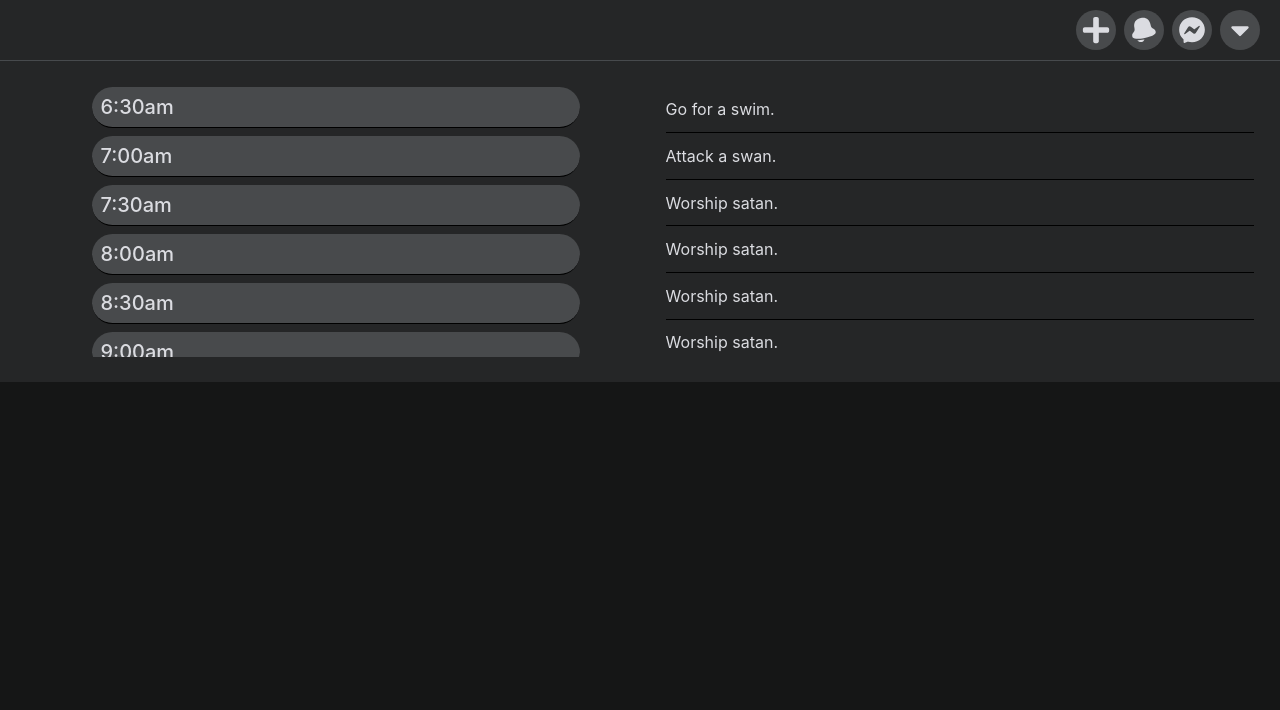
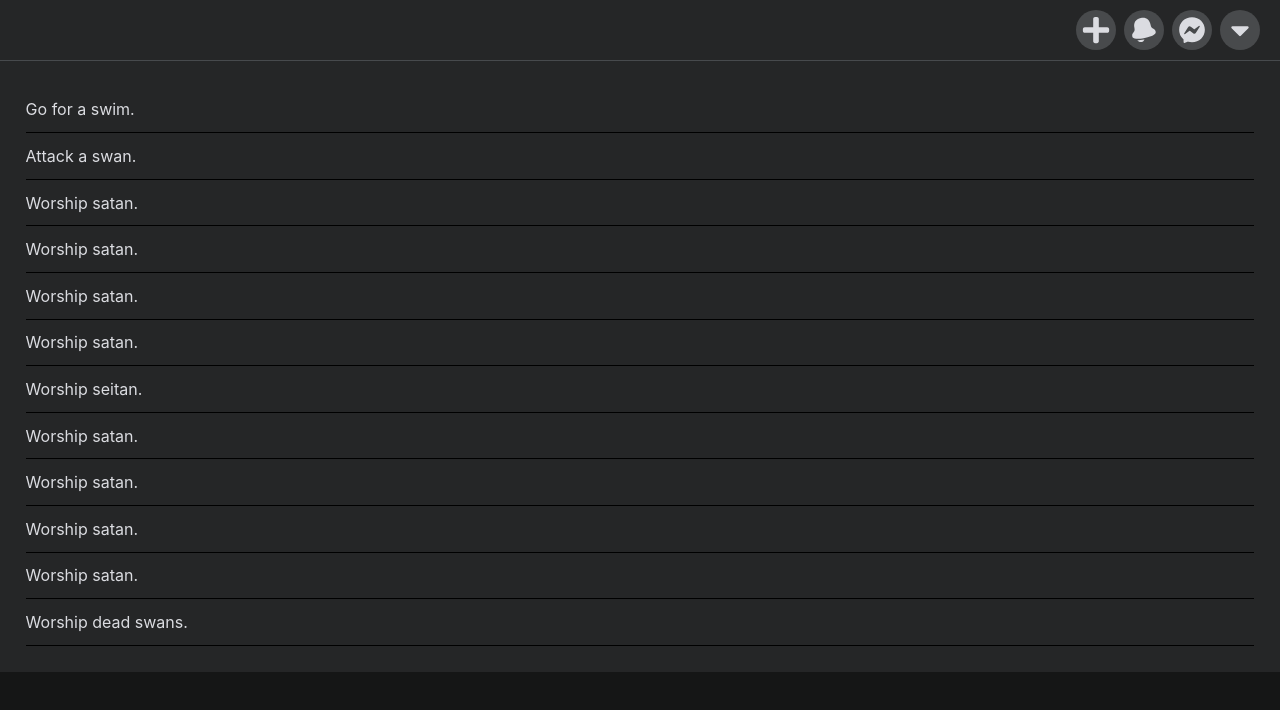
Before and after one commit to davidgfitzgerald/calendo, a React (Create React App) app: page / in a window 1280 px wide. Shown: the top 710 px of the page. Built offline with nearby package versions, Linux system fonts and the light colour scheme.

Commit message:
#9 Use cypress TDD to drag an drop

```diff
--- a/src/components/ScrollingColumns/ScrollingColumns.tsx
+++ b/src/components/ScrollingColumns/ScrollingColumns.tsx
@@ -1,4 +1,4 @@
-import React, { Component, PropsWithChildren } from 'react'
+import React, { Component, DetailedHTMLProps, DragEventHandler, LiHTMLAttributes, PropsWithChildren, DragEvent, EventHandler } from 'react'
 import { v4 as uuidv4 } from 'uuid';
 import './scrollingColumns.css';
 
@@ -42,22 +42,31 @@ let toDoData = [
   { "title": "Worship satan." },
 ]
 
+/**
+ * Mutate `arr` by moving the item at `startIndex` to `endIndex`.
+ *
+ * @param startIndex - The index of the item to drag
+ * @param endIndex - The index to drop the item
+ * @param arr - The array to mutate
+ */
+function moveItem(startIndex: number, endIndex: number, arr: Array<any>) {
+  const draggedElement = arr.splice(startIndex, 1)[0];
+  arr.splice(endIndex, 0, draggedElement);
+}
+
 function App() {
+
   return (
     <div className="App">
       <ScrollColumnContainer>
+        {/* <ScrollColumn
+          startingHeight={270}
+          data={calendarData}>
+
+        </ScrollColumn> */}
         <ScrollColumn
           startingHeight={270}
-          elements={calendarData.map((item, index) => {
-            return <TimeSlot time={item.time} key={uuidv4()} />
-          })}>
-
-        </ScrollColumn>
-        <ScrollColumn
-          startingHeight={270}
-          elements={toDoData.map((item, index) => {
-            return <ToDo title={item.title} key={uuidv4()} index={index} />
-          })}>
+          todos={toDoData}>
         </ScrollColumn>
       </ScrollColumnContainer>
     </div>
@@ -78,9 +87,16 @@ class TimeSlot extends Component<TimeSlotProps> {
   }
 }
 
+interface ToDoObject {
+  title: string
+}
+
 interface ToDoProps {
   title: string
   index: number
+  onDragStart: DragEventHandler<HTMLLIElement>
+  onDragOver: DragEventHandler<HTMLLIElement>
+  onDrop: DragEventHandler<HTMLLIElement>
 }
 
 interface ToDoState {
@@ -88,47 +104,14 @@ interface ToDoState {
 }
 
 export class ToDo extends Component<ToDoProps, ToDoState> {
-  constructor(props: ToDoProps) {
-    super(props)
-
-    this.state = {
-      startedDragging: false
-    }
-
-    this.handleDragEnter = this.handleDragEnter.bind(this)
-    this.handleDragStart = this.handleDragStart.bind(this)
-    this.handleDragLeave = this.handleDragLeave.bind(this)
-  }
-
-  handleDragEnter() {
-    if (!this.state.startedDragging) {
-      console.log(`Entered ${this.props.index}`)
-    }
-  }
-
-  handleDragLeave() {
-    console.log(`Left ${this.props.index}`)
-    if (this.state.startedDragging) {
-
-      this.setState({
-        startedDragging: false
-      })
-    }
-  }
-
-  handleDragStart() {
-    console.log(`Started dragging ${this.props.index}`)
-    this.setState({
-      startedDragging: true
-    })
-  }
-
   render() {
     return (
       <li
         className='to-do' draggable={true}
-        onDragEnter={this.handleDragEnter} onDragStart={this.handleDragStart}
-        onDragLeave={this.handleDragLeave}>
+        onDragStart={this.props.onDragStart}
+        onDragOver={this.props.onDragOver}
+        onDropCapture={this.props.onDrop}
+      >
         {this.props.title}
       </li>
     )
@@ -150,13 +133,13 @@ export class ScrollColumnContainer extends Component<ScrollColumnContainerProps>
 
 interface ScrollColumnProps extends PropsWithChildren {
   startingHeight: number
-  elements: Array<React.ReactNode>
+  todos: Array<ToDoObject>
 }
 
 interface ScrollColumnState {
   throttle: boolean
   height: number
-  elements: Array<React.ReactNode>
+  todos: Array<ToDoObject>
 }
 
 export class ScrollColumn extends Component<ScrollColumnProps, ScrollColumnState> {
@@ -166,11 +149,34 @@ export class ScrollColumn extends Component<ScrollColumnProps, ScrollColumnState
     this.state = {
       throttle: false,
       height: this.props.startingHeight,
-      elements: this.props.elements
+      todos: this.props.todos
     }
 
     this.handleScroll = this.handleScroll.bind(this)
+    this.onDragStart = this.onDragStart.bind(this)
+    this.onDragOver = this.onDragOver.bind(this)
+    this.onDrop = this.onDrop.bind(this)
   }
+
+  onDragStart(event: DragEvent<HTMLLIElement>, index: number) {
+    event.dataTransfer.setData("startIndex", index.toString())
+  }
+
+  onDragOver(event: DragEvent<HTMLLIElement>, index: number) {
+    event.preventDefault();
+  }
+
+  onDrop(event: DragEvent<HTMLLIElement>, endIndex: number) {
+    const startIndex = parseInt(event.dataTransfer.getData("startIndex"))
+
+    // Update the state with the dropped element
+    moveItem(startIndex, endIndex, this.state.todos);
+
+    this.setState({
+      todos: this.state.todos
+    })
+  }
+
 
   handleScroll(event: React.UIEvent<HTMLUListElement, UIEvent>) {
     if (!this.state.throttle) {
@@ -185,10 +191,20 @@ export class ScrollColumn extends Component<ScrollColumnProps, ScrollColumnState
   }
 
   render() {
+    const elements = this.state.todos.map((item, index) => {
+      return <ToDo
+        title={item.title}
+        key={uuidv4()}
+        index={index}
+        onDragStart={(event) => this.onDragStart(event, index)}
+        onDragOver={(event) => this.onDragOver(event, index)}
+        onDrop={(event) => this.onDrop(event, index)}
+      />
+    })
 
     return (
       <ul className='scroll-column' onScroll={this.state.throttle ? undefined : this.handleScroll} style={{ height: this.state.height }}>
-        {this.state.elements}
+        {elements}
       </ul>
     )
   }
--- a/src/components/ScrollingColumns/scrollingColumns.css
+++ b/src/components/ScrollingColumns/scrollingColumns.css
@@ -40,10 +40,11 @@ code {
 
 .scroll-column {
   margin:2vw;
-  width: 50%;
+  width: 100%;
   display: flex;
   flex-direction: column;
   align-items: center;
+  min-height: 70vh;
   height: 70vh;
   overflow-y: scroll;
   overflow-x: hidden;
```
Also changed, not shown: 1 other file (tests, documents, lock files or other folders).
